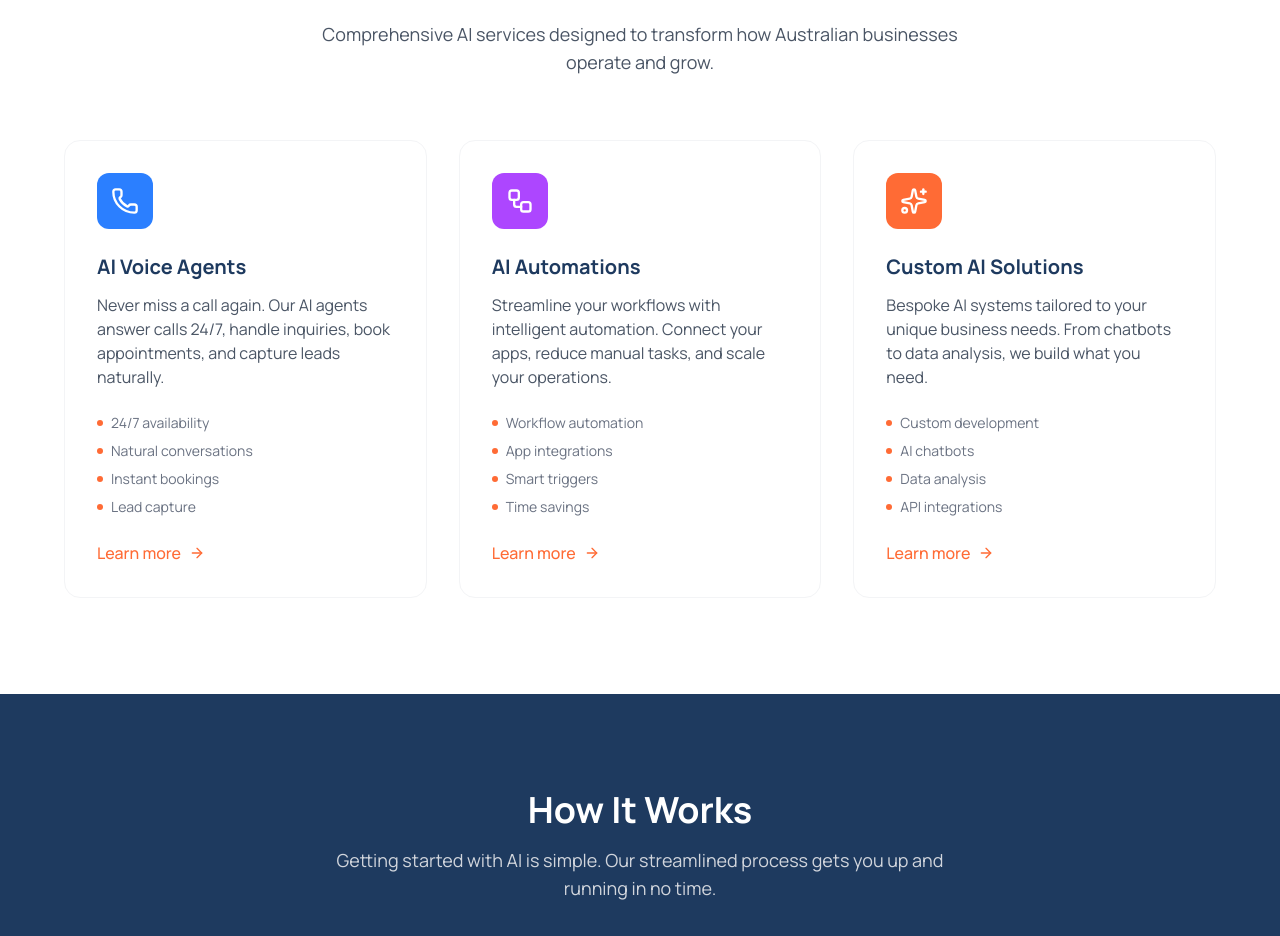
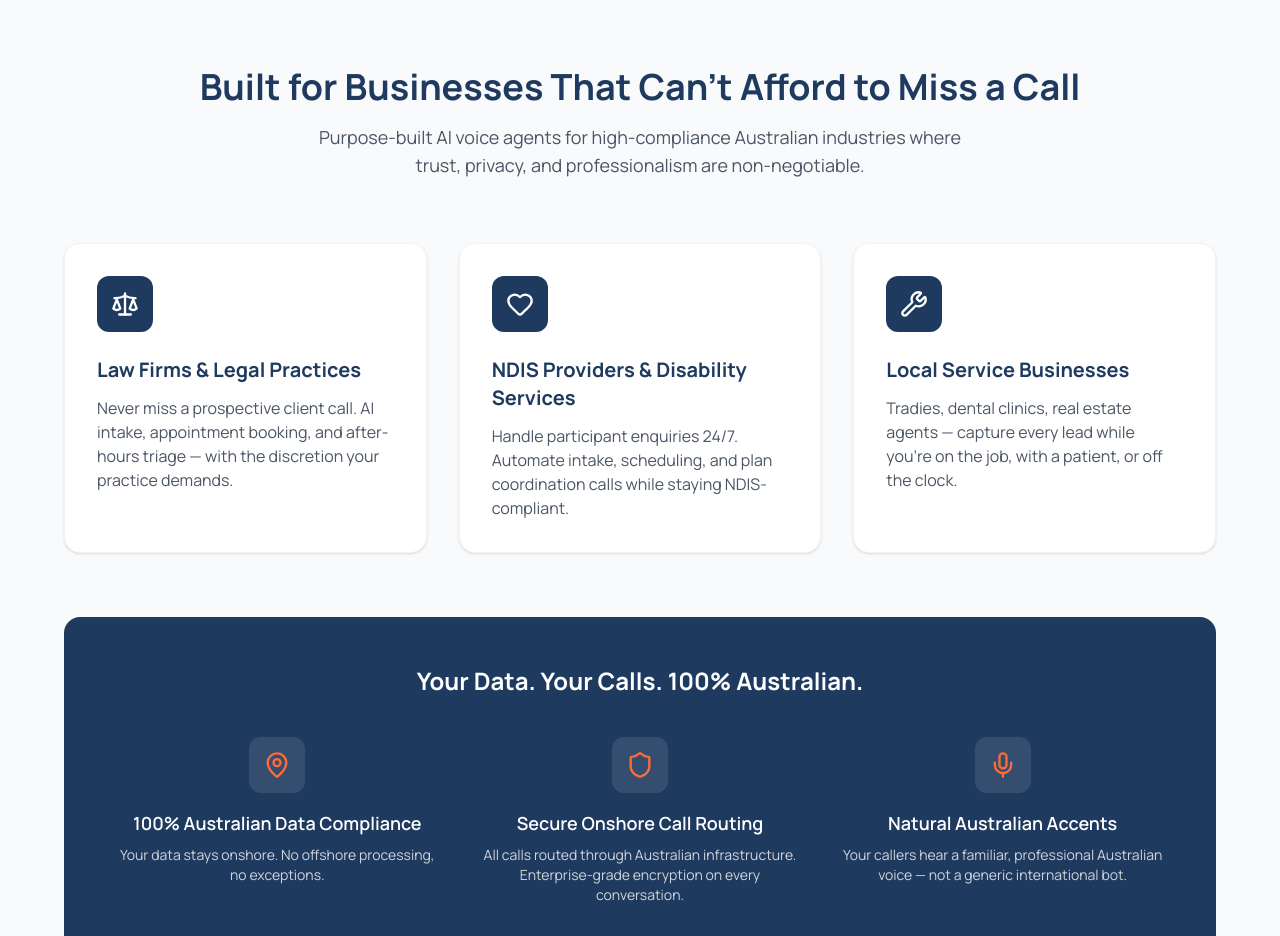
Before and after one commit to Abu-Uthman/advisync-redesign, a Next.js app: page / in a window 1280 px wide. Shown: the part 1147-2083 px from the top of the page. Built offline with nearby package versions, Linux system fonts and the light colour scheme.

Commit message:
feat: add Trust & Security section, niche SEO targeting (law firms, NDIS, service businesses), enhanced JSON-LD with knowsAbout + hasOfferCatalog

```diff
--- a/src/app/layout.tsx
+++ b/src/app/layout.tsx
@@ -12,11 +12,11 @@ const manrope = Manrope({
 export const metadata: Metadata = {
   metadataBase: new URL("https://advisync.com.au"),
   title: {
-    default: "AI Voice Agents & Business Automation Melbourne | Advisync",
+    default: "AI Voice Agents for Melbourne Law Firms, NDIS & Service Businesses | Advisync",
     template: "%s | Advisync AI Solutions",
   },
   description:
-    "Advisync builds AI voice agents and custom business automation for Australian businesses. Never miss a call — our AI answers 24/7, books appointments, and captures leads. Melbourne-based.",
+    "Secure, compliant AI receptionists and automation built for Australian law firms, NDIS providers, and local service businesses. 24/7 call answering with natural Australian accents. Melbourne-based.",
   keywords: [
     "AI voice agents Melbourne",
     "AI voice agents Australia",
@@ -27,6 +27,10 @@ export const metadata: Metadata = {
     "AI receptionist Australia",
     "workflow automation",
     "AI for tradies",
+    "AI receptionist law firms Australia",
+    "NDIS provider automation",
+    "AI receptionist Melbourne",
+    "legal AI receptionist",
     "AI for small business Australia",
   ],
   authors: [{ name: "Advisync" }],
@@ -42,9 +46,9 @@ export const metadata: Metadata = {
     locale: "en_AU",
     url: "https://advisync.com.au",
     siteName: "Advisync AI Solutions",
-    title: "AI Voice Agents & Business Automation Melbourne | Advisync",
+    title: "AI Voice Agents for Law Firms, NDIS & Service Businesses | Advisync Melbourne",
     description:
-      "AI voice agents that answer calls 24/7, book appointments, and capture leads. Custom automation solutions for Australian businesses.",
+      "Secure AI receptionists for Australian law firms, NDIS providers, and service businesses. 24/7 call answering with natural Australian accents.",
     images: [
       {
         url: "/og-image.png",
@@ -56,9 +60,9 @@ export const metadata: Metadata = {
   },
   twitter: {
     card: "summary_large_image",
-    title: "AI Voice Agents & Business Automation | Advisync Melbourne",
+    title: "AI Voice Agents for Law Firms & NDIS Providers | Advisync Melbourne",
     description:
-      "Never miss a call. AI voice agents and workflow automation for Australian businesses.",
+      "Secure AI receptionists for Australian law firms, NDIS providers, and local businesses. Melbourne-based.",
     images: ["/og-image.png"],
   },
   robots: {
--- a/src/app/page.tsx
+++ b/src/app/page.tsx
@@ -1,5 +1,6 @@
 import { HeroSection } from "@/components/sections/HeroSection";
 import { TrustedBySection } from "@/components/sections/TrustedBySection";
+import { TrustSection } from "@/components/sections/TrustSection";
 import { ServicesSection } from "@/components/sections/ServicesSection";
 import { HowItWorksSection } from "@/components/sections/HowItWorksSection";
 import { PricingSection } from "@/components/sections/PricingSection";
@@ -12,6 +13,7 @@ export default function Home() {
     <>
       <HeroSection />
       <TrustedBySection />
+      <TrustSection />
       <ServicesSection />
       <HowItWorksSection />
       <PricingSection />
@@ -19,7 +21,7 @@ export default function Home() {
       <FAQSection />
       <CTASection />
 
-      {/* Organization Schema */}
+      {/* LocalBusiness Schema */}
       <script
         type="application/ld+json"
         dangerouslySetInnerHTML={{
@@ -32,13 +34,25 @@ export default function Home() {
             logo: "https://advisync.com.au/logo.svg",
             image: "https://advisync.com.au/logo.svg",
             description:
-              "Advisync provides AI voice agents, workflow automation, and custom AI solutions for Australian businesses. Never miss a customer call again with 24/7 AI-powered voice agents.",
+              "Advisync builds secure, compliant AI voice agents and business automation for Australian law firms, NDIS providers, and local service businesses. 24/7 AI receptionists with natural Australian accents, onshore data processing, and enterprise-grade security.",
             telephone: "+61432405388",
             email: "info@advisync.com.au",
+            knowsAbout: [
+              "AI Voice Agents",
+              "AI Receptionists for Law Firms",
+              "Legal Tech Automation",
+              "NDIS Business Automation",
+              "NDIS Provider AI Solutions",
+              "Business Workflow Automation",
+              "Australian AI Compliance",
+              "Conversational AI",
+              "After-Hours Call Handling",
+            ],
             address: {
               "@type": "PostalAddress",
               addressLocality: "Melbourne",
               addressRegion: "VIC",
+              postalCode: "3000",
               addressCountry: "AU",
             },
             geo: {
@@ -56,13 +70,17 @@ export default function Home() {
             priceRange: "$$",
             openingHoursSpecification: {
               "@type": "OpeningHoursSpecification",
-              dayOfWeek: ["Monday", "Tuesday", "Wednesday", "Thursday", "Friday"],
+              dayOfWeek: [
+                "Monday",
+                "Tuesday",
+                "Wednesday",
+                "Thursday",
+                "Friday",
+              ],
               opens: "09:00",
               closes: "17:00",
             },
-            sameAs: [
-              "https://linkedin.com/company/advisync",
-            ],
+            sameAs: ["https://linkedin.com/company/advisync"],
             contactPoint: {
               "@type": "ContactPoint",
               telephone: "+61432405388",
@@ -71,60 +89,42 @@ export default function Home() {
               availableLanguage: "English",
               areaServed: "AU",
             },
-          }),
-        }}
-      />
-
-      {/* Service Schema — AI Voice Agents */}
-      <script
-        type="application/ld+json"
-        dangerouslySetInnerHTML={{
-          __html: JSON.stringify({
-            "@context": "https://schema.org",
+            hasOfferCatalog: {
+              "@type": "OfferCatalog",
+              name: "AI Solutions",
+              itemListElement: [
+                {
+                  "@type": "Offer",
+                  itemOffered: {
                     "@type": "Service",
-            name: "AI Voice Agents",
+                    name: "AI Voice Agents for Law Firms",
                     description:
-              "24/7 AI-powered voice agents that answer calls, handle enquiries, book appointments, and capture leads for Australian businesses.",
-            provider: { "@id": "https://advisync.com.au/#business" },
-            serviceType: "AI Voice Agent",
-            areaServed: { "@type": "Country", name: "Australia" },
+                      "24/7 AI receptionist for legal practices — client intake, appointment scheduling, after-hours triage with Australian compliance.",
                     url: "https://advisync.com.au/services/ai-voice-agents",
-          }),
-        }}
-      />
-
-      {/* Service Schema — AI Automations */}
-      <script
-        type="application/ld+json"
-        dangerouslySetInnerHTML={{
-          __html: JSON.stringify({
-            "@context": "https://schema.org",
+                  },
+                },
+                {
+                  "@type": "Offer",
+                  itemOffered: {
                     "@type": "Service",
-            name: "Business Automation Solutions",
+                    name: "AI Automation for NDIS Providers",
                     description:
-              "Intelligent workflow automation that connects your apps, reduces manual tasks, and scales your operations with AI-powered triggers and integrations.",
-            provider: { "@id": "https://advisync.com.au/#business" },
-            serviceType: "Business Automation",
-            areaServed: { "@type": "Country", name: "Australia" },
+                      "Automate participant enquiries, intake, scheduling, and plan coordination calls for NDIS service providers.",
                     url: "https://advisync.com.au/services/ai-automations",
-          }),
-        }}
-      />
-
-      {/* Service Schema — Custom AI Solutions */}
-      <script
-        type="application/ld+json"
-        dangerouslySetInnerHTML={{
-          __html: JSON.stringify({
-            "@context": "https://schema.org",
+                  },
+                },
+                {
+                  "@type": "Offer",
+                  itemOffered: {
                     "@type": "Service",
-            name: "Custom AI Solutions",
+                    name: "AI Receptionists for Local Service Businesses",
                     description:
-              "Bespoke AI systems tailored to your business — chatbots, data analysis, API integrations, and custom AI development for Melbourne and Australian businesses.",
-            provider: { "@id": "https://advisync.com.au/#business" },
-            serviceType: "Custom AI Development",
-            areaServed: { "@type": "Country", name: "Australia" },
+                      "Never miss a lead. AI voice agents for tradies, dental clinics, real estate, and professional services across Australia.",
                     url: "https://advisync.com.au/services/custom-ai-solutions",
+                  },
+                },
+              ],
+            },
           }),
         }}
       />
--- a/src/components/sections/HeroSection.tsx
+++ b/src/components/sections/HeroSection.tsx
@@ -28,12 +28,12 @@ export function HeroSection() {
             </div>
 
             <h1 className="text-4xl md:text-5xl lg:text-6xl font-bold text-primary-500 leading-tight mb-6">
-              Transform Your Business with{" "}
-              <span className="gradient-text">AI</span>
+              AI Voice Agents for Australian{" "}
+              <span className="gradient-text">Businesses</span>
             </h1>
 
             <p className="text-lg md:text-xl text-gray-600 mb-8 max-w-lg">
-              Never miss another customer call. Our AI voice agents, automations, and custom solutions help Australian businesses grow 24/7.
+              Secure, compliant AI receptionists for law firms, NDIS providers, and local service businesses. Never miss a client call — our AI answers 24/7 with natural Australian accents.
             </p>
 
             <div className="flex flex-col sm:flex-row gap-4 mb-8">
--- /dev/null
+++ b/src/components/sections/TrustSection.tsx
@@ -0,0 +1,114 @@
+"use client";
+
+import { motion } from "framer-motion";
+import { Shield, MapPin, Mic, Scale, Heart, Wrench } from "lucide-react";
+
+const industries = [
+  {
+    icon: Scale,
+    title: "Law Firms & Legal Practices",
+    description:
+      "Never miss a prospective client call. AI intake, appointment booking, and after-hours triage — with the discretion your practice demands.",
+  },
+  {
+    icon: Heart,
+    title: "NDIS Providers & Disability Services",
+    description:
+      "Handle participant enquiries 24/7. Automate intake, scheduling, and plan coordination calls while staying NDIS-compliant.",
+  },
+  {
+    icon: Wrench,
+    title: "Local Service Businesses",
+    description:
+      "Tradies, dental clinics, real estate agents — capture every lead while you're on the job, with a patient, or off the clock.",
+  },
+];
+
+const trustSignals = [
+  {
+    icon: MapPin,
+    title: "100% Australian Data Compliance",
+    description: "Your data stays onshore. No offshore processing, no exceptions.",
+  },
+  {
+    icon: Shield,
+    title: "Secure Onshore Call Routing",
+    description:
+      "All calls routed through Australian infrastructure. Enterprise-grade encryption on every conversation.",
+  },
+  {
+    icon: Mic,
+    title: "Natural Australian Accents",
+    description:
+      "Your callers hear a familiar, professional Australian voice — not a generic international bot.",
+  },
+];
+
+export function TrustSection() {
+  return (
+    <section className="section-padding bg-gray-50">
+      <div className="container-custom">
+        <motion.div
+          initial={{ opacity: 0, y: 20 }}
+          whileInView={{ opacity: 1, y: 0 }}
+          viewport={{ once: true }}
+          transition={{ duration: 0.6 }}
+          className="text-center mb-16"
+        >
+          <h2 className="text-3xl md:text-4xl font-bold text-primary-500 mb-4">
+            Built for Businesses That Can&apos;t Afford to Miss a Call
+          </h2>
+          <p className="text-lg text-gray-600 max-w-2xl mx-auto">
+            Purpose-built AI voice agents for high-compliance Australian industries where trust,
+            privacy, and professionalism are non-negotiable.
+          </p>
+        </motion.div>
+
+        {/* Industry Cards */}
+        <div className="grid md:grid-cols-3 gap-8 mb-16">
+          {industries.map((industry, index) => (
+            <motion.div
+              key={industry.title}
+              initial={{ opacity: 0, y: 20 }}
+              whileInView={{ opacity: 1, y: 0 }}
+              viewport={{ once: true }}
+              transition={{ duration: 0.6, delay: index * 0.1 }}
+              className="bg-white rounded-2xl p-8 shadow-sm border border-gray-100"
+            >
+              <div className="w-14 h-14 bg-primary-500 rounded-xl flex items-center justify-center mb-6">
+                <industry.icon className="w-7 h-7 text-white" />
+              </div>
+              <h3 className="text-xl font-bold text-primary-500 mb-3">{industry.title}</h3>
+              <p className="text-gray-600">{industry.description}</p>
+            </motion.div>
+          ))}
+        </div>
+
+        {/* Trust Signals */}
+        <div className="bg-primary-500 rounded-2xl p-8 md:p-12">
+          <h3 className="text-2xl font-bold text-white text-center mb-10">
+            Your Data. Your Calls. 100% Australian.
+          </h3>
+          <div className="grid md:grid-cols-3 gap-8">
+            {trustSignals.map((signal, index) => (
+              <motion.div
+                key={signal.title}
+                initial={{ opacity: 0, y: 20 }}
+                whileInView={{ opacity: 1, y: 0 }}
+                viewport={{ once: true }}
+                transition={{ duration: 0.6, delay: index * 0.1 }}
+                className="text-center"
+              >
+                <div className="w-14 h-14 bg-white/10 rounded-xl flex items-center justify-center mx-auto mb-4">
+                  <signal.icon className="w-7 h-7 text-accent-500" />
+                </div>
+                <h4 className="text-lg font-semibold text-white mb-2">{signal.title}</h4>
+                <p className="text-gray-300 text-sm">{signal.description}</p>
+              </motion.div>
+            ))}
+          </div>
+        </div>
+      </div>
+    </section>
+  );
+}
```
Lines whose indentation alone changed are shown as unchanged.
